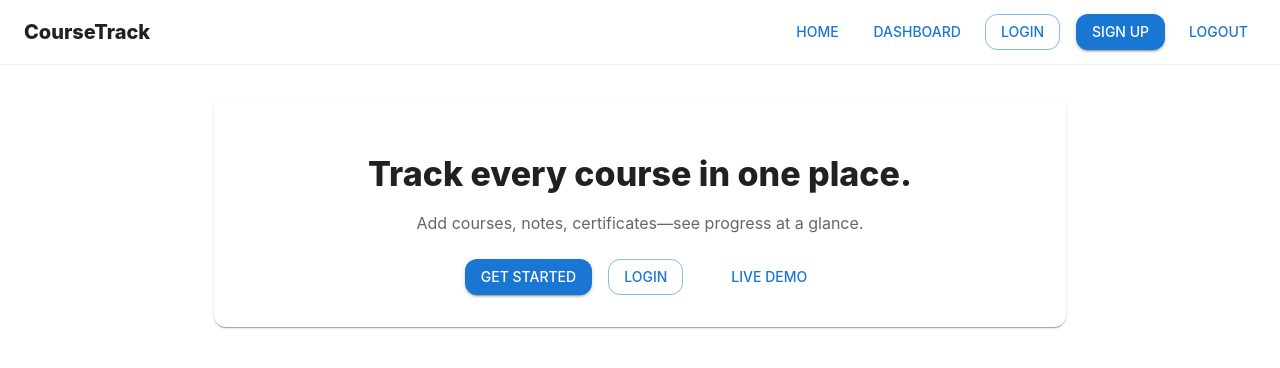
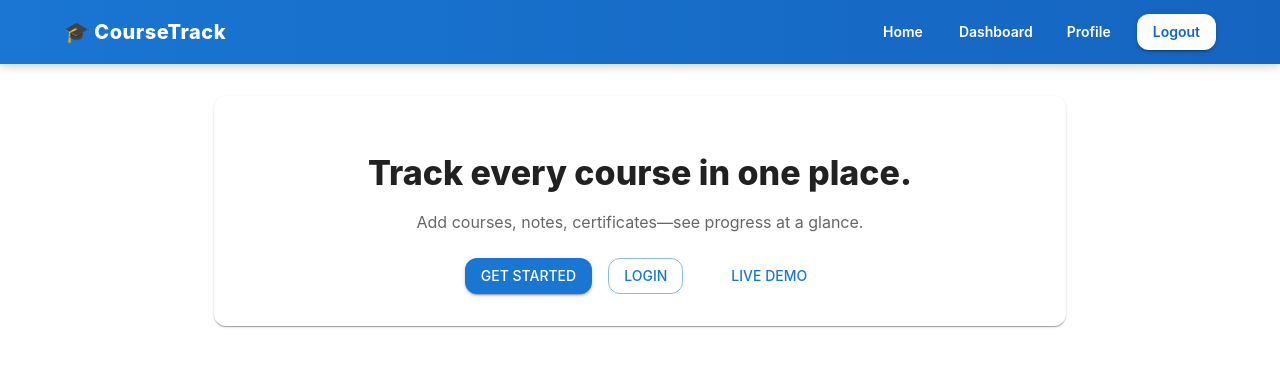
Before and after one commit to Hafizur-Rahman-SD/course-track, a React (Create React App) app in the folder frontend/: page / in a window 1280 px wide. Shown: the top 368 px of the page. Built offline with nearby package versions, Linux system fonts and the light colour scheme; some icons are missing.

Commit message:
update work

```diff
--- a/frontend/src/components/Navbar.jsx
+++ b/frontend/src/components/Navbar.jsx
@@ -1,5 +1,13 @@
-import * as React from "react";
-import { AppBar, Toolbar, Typography, Button, Box } from "@mui/material";
+import React from "react";
+import {
+  AppBar,
+  Toolbar,
+  Typography,
+  Button,
+  Box,
+  Container,
+  Stack,
+} from "@mui/material";
 import { Link, useNavigate } from "react-router-dom";
 import { supabase } from "../lib/supabaseClient";
 
@@ -12,16 +20,84 @@ export default function Navbar() {
   }
 
   return (
-    <AppBar position="sticky" color="inherit" elevation={0} sx={{ borderBottom: "1px solid #eee" }}>
-      <Toolbar sx={{ gap: 2 }}>
-        <Typography variant="h6" sx={{ fontWeight: 800 }}>CourseTrack</Typography>
-        <Box sx={{ flexGrow: 1 }} />
-        <Button component={Link} to="/" variant="text">Home</Button>
-        <Button component={Link} to="/dashboard" variant="text">Dashboard</Button>
-        <Button component={Link} to="/login" variant="outlined">Login</Button>
-        <Button component={Link} to="/signup" variant="contained">Sign Up</Button>
-        <Button onClick={handleLogout} variant="text">Logout</Button>
-      </Toolbar>
+    <AppBar
+      position="sticky"
+      sx={{
+        background: "linear-gradient(90deg, #1976d2 0%, #1565c0 100%)",
+        boxShadow: "0px 2px 10px rgba(0,0,0,0.2)",
+      }}
+    >
+      <Container maxWidth="lg">
+        <Toolbar disableGutters sx={{ justifyContent: "space-between" }}>
+          <Typography
+            component={Link}
+            to="/"
+            variant="h6"
+            fontWeight={800}
+            sx={{
+              color: "#fff",
+              textDecoration: "none",
+              letterSpacing: 0.5,
+            }}
+          >
+            🎓 CourseTrack
+          </Typography>
+
+          <Stack direction="row" spacing={2}>
+            <Button
+              component={Link}
+              to="/"
+              sx={{
+                color: "#fff",
+                textTransform: "none",
+                fontWeight: 600,
+                "&:hover": { backgroundColor: "rgba(255,255,255,0.1)" },
+              }}
+            >
+              Home
+            </Button>
+            <Button
+              component={Link}
+              to="/dashboard"
+              sx={{
+                color: "#fff",
+                textTransform: "none",
+                fontWeight: 600,
+                "&:hover": { backgroundColor: "rgba(255,255,255,0.1)" },
+              }}
+            >
+              Dashboard
+            </Button>
+            <Button
+              component={Link}
+              to="/profile"
+              sx={{
+                color: "#fff",
+                textTransform: "none",
+                fontWeight: 600,
+                "&:hover": { backgroundColor: "rgba(255,255,255,0.1)" },
+              }}
+            >
+              Profile
+            </Button>
+            <Button
+              onClick={handleLogout}
+              variant="contained"
+              sx={{
+                textTransform: "none",
+                fontWeight: 600,
+                backgroundColor: "#fff",
+                color: "#1565c0",
+                "&:hover": {
+                  backgroundColor: "#f1f1f1",
+                },
+              }}
+            >
+              Logout
+            </Button>
+          </Stack>
+        </Toolbar>
+      </Container>
     </AppBar>
   );
 }
--- a/frontend/src/index.js
+++ b/frontend/src/index.js
@@ -5,6 +5,7 @@ import App from "./App";
 import Login from "./pages/Login";
 import Signup from "./pages/Signup";
 import Dashboard from "./pages/Dashboard";
+import Profile from "./pages/Profile";
 
 const root = ReactDOM.createRoot(document.getElementById("root"));
 root.render(
@@ -14,6 +15,7 @@ root.render(
       <Route path="/login" element={<Login />} />
       <Route path="/signup" element={<Signup />} />
       <Route path="/dashboard" element={<Dashboard />} />
+      <Route path="/profile" element={<Profile />} />
     </Routes>
   </BrowserRouter>
 );
--- a/frontend/src/pages/Dashboard.jsx
+++ b/frontend/src/pages/Dashboard.jsx
@@ -1,28 +1,48 @@
-import * as React from "react";
-import { useState, useEffect } from "react";
-import { supabase } from "../lib/supabaseClient";
-import { Card, CardContent, Typography, Button } from "@mui/material";
-import { useNavigate } from "react-router-dom";
+import React from "react";
+import { Card, CardContent, Typography, Grid, Button } from "@mui/material";
 
 export default function Dashboard() {
-  const [user, setUser] = useState(null);
-  const navigate = useNavigate();
+  return (
+    <Card sx={{ maxWidth: 1000, mx: "auto", mt: 6, p: 2 }}>
+      <CardContent>
+        <Typography variant="h5" fontWeight={700}>
+          My Courses
+        </Typography>
 
-  useEffect(() => {
-    const getUser = async () => {
-      const { data } = await supabase.auth.getSession();
-      if (!data.session) navigate("/login");
-      else setUser(data.session.user);
-    };
-    getUser();
-  }, [navigate]);
+        <Grid container spacing={2} sx={{ mt: 2 }}>
+          <Grid item xs={12} sm={4}>
+            <Card variant="outlined">
+              <CardContent>
+                <Typography variant="subtitle2" color="text.secondary">
+                  Total Courses
+                </Typography>
+                <Typography variant="h4">0</Typography>
+              </CardContent>
+            </Card>
+          </Grid>
+          <Grid item xs={12} sm={4}>
+            <Card variant="outlined">
+              <CardContent>
+                <Typography variant="subtitle2" color="text.secondary">
+                  In Progress
+                </Typography>
+                <Typography variant="h4">0</Typography>
+              </CardContent>
+            </Card>
+          </Grid>
+          <Grid item xs={12} sm={4}>
+            <Card variant="outlined">
+              <CardContent>
+                <Typography variant="subtitle2" color="text.secondary">
+                  Completed
+                </Typography>
+                <Typography variant="h4">0</Typography>
+              </CardContent>
+            </Card>
+          </Grid>
+        </Grid>
 
-  return (
-    <Card sx={{ maxWidth: 600, mx: "auto", mt: 6, p: 3 }}>
-      <CardContent>
-        <Typography variant="h5" fontWeight={700}>Welcome, {user?.email}</Typography>
-        <Typography color="text.secondary" sx={{ mt: 1 }}>You’re now logged in 🎉</Typography>
-        <Button sx={{ mt: 3 }} variant="contained" onClick={() => alert("Next: Add course form here")}>
+        <Button variant="contained" sx={{ mt: 3 }}>
           + Add New Course
         </Button>
       </CardContent>
--- /dev/null
+++ b/frontend/src/pages/Profile.jsx
@@ -0,0 +1,85 @@
+import React, { useEffect, useState } from "react";
+import { supabase } from "../lib/supabaseClient";
+import {
+  Card,
+  CardContent,
+  Typography,
+  Avatar,
+  Stack,
+  CircularProgress,
+} from "@mui/material";
+import Navbar from "../components/Navbar";
+
+export default function Profile() {
+  const [user, setUser] = useState(null);
+  const [loading, setLoading] = useState(true);
+
+  useEffect(() => {
+    const getUser = async () => {
+      const { data, error } = await supabase.auth.getUser();
+      if (!error) setUser(data.user);
+      setLoading(false);
+    };
+    getUser();
+  }, []);
+
+  if (loading)
+    return (
+      <Stack alignItems="center" mt={10}>
+        <CircularProgress />
+      </Stack>
+    );
+
+  if (!user)
+    return (
+      <Typography align="center" mt={10}>
+        No user found. Please log in.
+      </Typography>
+    );
+
+  return (
+    <>
+      <Navbar />
+      <Card
+        sx={{
+          maxWidth: 480,
+          mx: "auto",
+          mt: 6,
+          p: 2,
+          boxShadow: "0 4px 20px rgba(0,0,0,0.1)",
+          borderRadius: "16px",
+        }}
+      >
+        <CardContent>
+          <Stack alignItems="center" spacing={2}>
+            <Avatar
+              sx={{
+                width: 90,
+                height: 90,
+                bgcolor: "#1976d2",
+                fontSize: 32,
+                fontWeight: "bold",
+              }}
+            >
+              {user.email[0].toUpperCase()}
+            </Avatar>
+            <Typography variant="h6" fontWeight={700}>
+              {user.email}
+            </Typography>
+            <Typography color="text.secondary" variant="body2">
+              ID: {user.id.slice(0, 10)}...
+            </Typography>
+            <Typography color="text.secondary" variant="body2">
+              Joined:{" "}
+              {new Date(user.created_at).toLocaleDateString("en-GB", {
+                day: "2-digit",
+                month: "short",
+                year: "numeric",
+              })}
+            </Typography>
+          </Stack>
+        </CardContent>
+      </Card>
+    </>
+  );
+}
```
